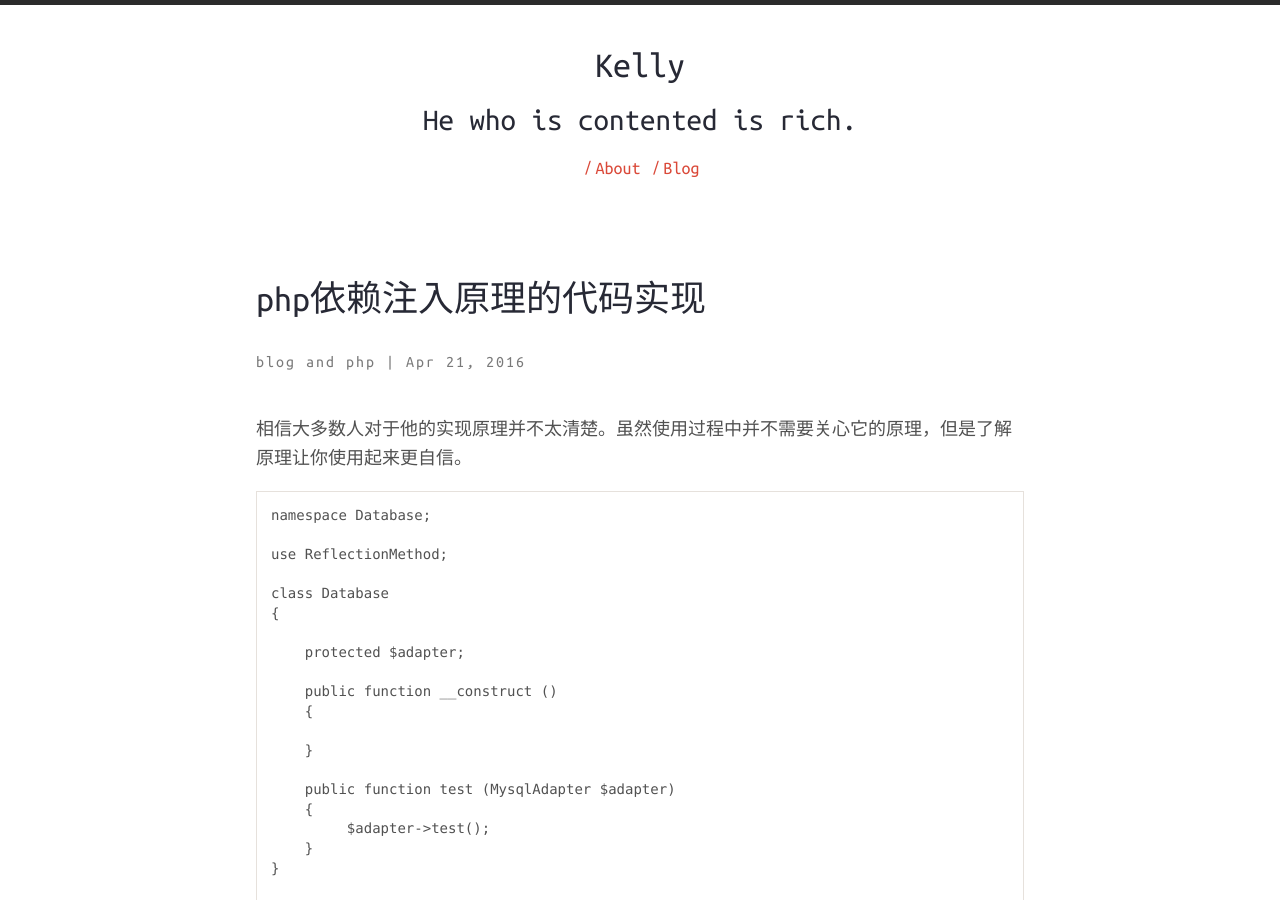
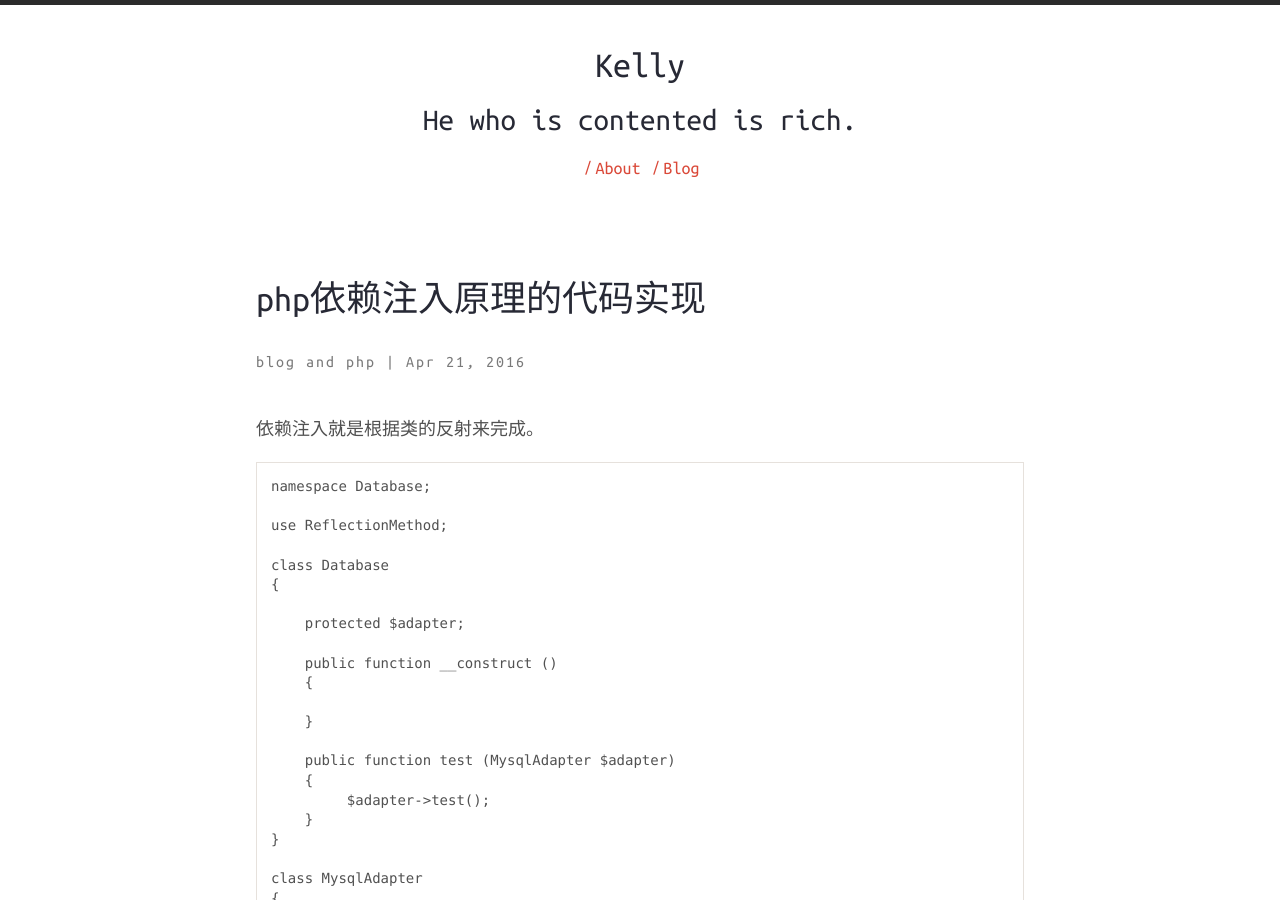
Before and after one commit to kellyshaws/kellyshaws.github.io, a Jekyll site: the page built from _posts/2016-04-22-php-ioc-achieve.markdown, in a window 1280 px wide and 900 px high. Built offline with Jekyll 4.4.1, drawn with Linux system fonts in a browser that asks for light colours; nearby versions of some CDN libraries; comment, search, counter and statistics services are not loaded.

Commit message:
change
change

````diff
--- a/_posts/2016-04-22-php-ioc-achieve.markdown
+++ b/_posts/2016-04-22-php-ioc-achieve.markdown
@@ -11,7 +11,7 @@ categories:
 - php
 ---
 
-相信大多数人对于他的实现原理并不太清楚。虽然使用过程中并不需要关心它的原理，但是了解原理让你使用起来更自信。
+依赖注入就是根据类的反射来完成。
 
 ```
 namespace Database;
@@ -49,22 +49,22 @@ class App
     {
     	if (! method_exists($instance, $method)) {
         	return null;
-    }
+      }
 
-    $reflector = new ReflectionMethod($instance, $method);
+      $reflector = new ReflectionMethod($instance, $method);
 
-    $parameters = [1];
+      $parameters = [1];
 
-    foreach ($reflector->getParameters() as $key => $parameter)
-    {
-        $class = $parameter->getClass();
+      foreach ($reflector->getParameters() as $key => $parameter)
+      {
+          $class = $parameter->getClass();
 
-        if ($class) {
-            array_splice($parameters, $key, 0, [new $class->name()]);
-        }
-    }
+          if ($class) {
+              array_splice($parameters, $key, 0, [new $class->name()]);
+          }
+      }
 
-    call_user_func_array([$instance,$method], $parameters);
+      call_user_func_array([$instance,$method], $parameters);
     }
 }
 
````
